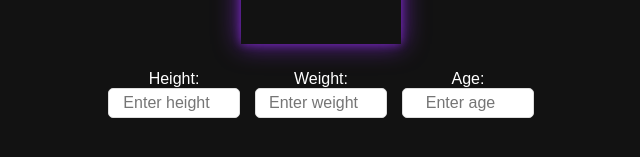
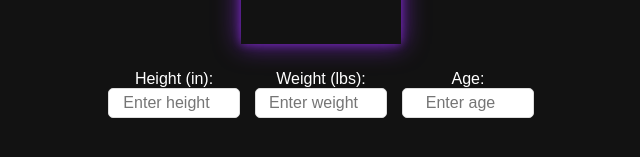
Before and after one commit to nolanwitt/macromancer, a React (Vite) app in the folder macromancer-frontend/: page / in a window 1280 px wide. Shown: the part 394-551 px from the top of the page, without its empty margins (319-959 px from the left). Built offline with nearby package versions, Linux system fonts and the light colour scheme.

Commit message:
Fixing biometric label units

```diff
--- a/macromancer-frontend/src/components/WelcomePage.jsx
+++ b/macromancer-frontend/src/components/WelcomePage.jsx
@@ -25,7 +25,7 @@ const WelcomePage = ({ userData, onUserDataChange }) => {
         {/* Input Fields */}
         <div className="input-group">
           <label>
-            Height:
+            Height (in):
             <input
               type="number"
               name="height"
@@ -35,7 +35,7 @@ const WelcomePage = ({ userData, onUserDataChange }) => {
             />
           </label>
           <label>
-            Weight:
+            Weight (lbs):
             <input
               type="number"
               name="weight"
```
